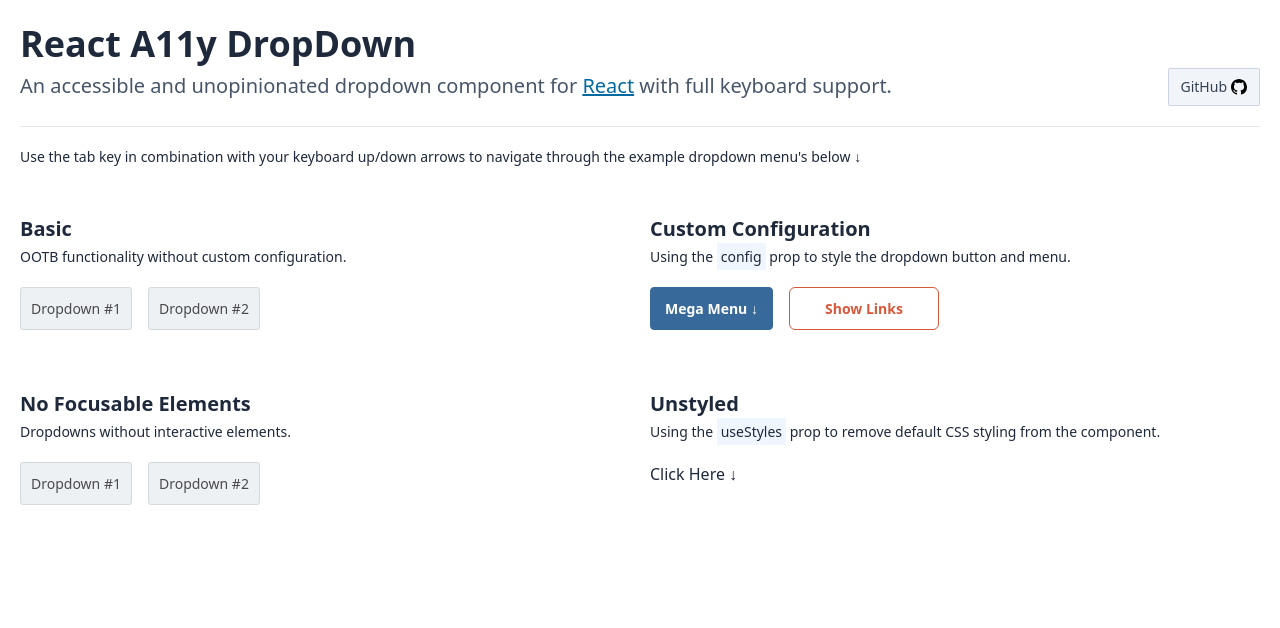
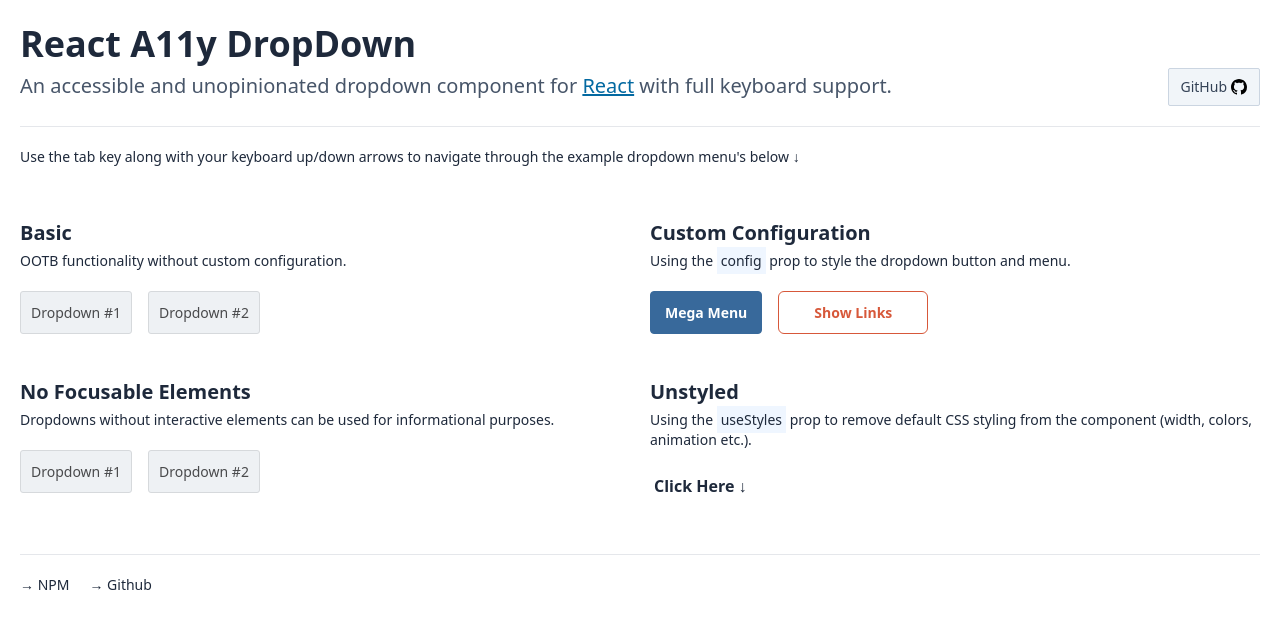
Before and after one commit to dcooney/react-a11y-dropdown, a React (Create React App) app: page / in a window 1280 px wide. Shown: the top 628 px of the page. Built offline with nearby package versions, Linux system fonts and the light colour scheme.

Commit message:
Updated default config and style props

```diff
--- a/src/App.js
+++ b/src/App.js
@@ -9,17 +9,20 @@ import MegaMenu from './pages/home/MegaMenu'
 export default function App() {
    const drop = useRef()
 
-   const handleClick = (e) => {
+   /**
+    * Close the custom dropmenu.
+    */
+   const handleClick = () => {
       drop.current.close()
    }
 
    return (
-      <div className="container mx-auto px-5 text-slate-800 pb-15">
+      <div className="container mx-auto px-5 text-slate-800">
          <Intro />
 
-         <div className="grid grid-cols-2 gap-5 pt-2">
-            <div className="py-5">
-               <h3 className="text-xl font-bold mb-1">Basic</h3>
+         <main className="grid sm:grid-cols-2 gap-5 pt-5 pb-10">
+            <section className="py-3">
+               <h3 className="text-lg sm:text-xl font-bold mb-1">Basic</h3>
                <p className="text-sm mb-5">
                   OOTB functionality without custom configuration.
                </p>
@@ -31,17 +34,19 @@ export default function App() {
                      <MenuTwo />
                   </DropDown>
                </div>
-            </div>
+            </section>
 
-            <div className="py-5">
-               <h3 className="text-xl font-bold mb-1">Custom Configuration</h3>
+            <section className="py-3">
+               <h3 className="text-lg sm:text-xl font-bold mb-1">
+                  Custom Configuration
+               </h3>
                <p className="text-sm mb-5">
                   Using the <span className="bg-blue-50 p-1">config</span> prop
                   to style the dropdown button and menu.
                </p>
                <div className="flex flex-nowrap items-center gap-4 self-start">
                   <DropDown
-                     label="Mega Menu <span>&darr;</span>"
+                     label="Mega Menu"
                      config={{
                         button: {
                            background: '#38699b',
@@ -59,8 +64,13 @@ export default function App() {
                         dropdown: {
                            background: '#f3f7fb',
                            border: '1px solid #d6dfe9',
-                           width: '475px',
-                           maxHeight: 'none'
+                           width: '500px',
+                           transition:
+                              'transform 0.25s cubic-bezier(0.24, 0.22, 0.015, 1.56), opacity 0.15s ease-in-out, visibility 0.15s ease-in-out',
+                           top: '95%',
+                           active: {
+                              top: '102%'
+                           }
                         }
                      }}
                   >
@@ -94,7 +104,7 @@ export default function App() {
                               color: '#fff'
                            }
                         },
-                        wrapper: {
+                        container: {
                            width: '150px'
                         },
                         dropdown: {
@@ -102,24 +112,32 @@ export default function App() {
                            background: '#fff',
                            borderColor: '#c34426',
                            borderRadius: '0 0 6px 6px',
-                           transform: 'none'
+                           transform: null
                         }
                      }}
                   >
                      <div>
                         <MenuOne />
-                        <div className="flex justify-end text-xs">
-                           <button onClick={() => handleClick()}>Close</button>
+                        <div className="flex justify-end text-xs mt-2">
+                           <button
+                              className="hover:underline"
+                              onClick={() => handleClick()}
+                           >
+                              Close
+                           </button>
                         </div>
                      </div>
                   </DropDown>
                </div>
-            </div>
+            </section>
 
-            <div className="py-5">
-               <h3 className="text-xl font-bold mb-1">No Focusable Elements</h3>
+            <section className="py-3">
+               <h3 className="text-lg sm:text-xl font-bold mb-1">
+                  No Focusable Elements
+               </h3>
                <p className="text-sm mb-5">
-                  Dropdowns without interactive elements.
+                  Dropdowns without interactive elements can be used for
+                  informational purposes.
                </p>
                <div className="flex flex-nowrap items-center gap-4 self-start">
                   <DropDown label="Dropdown #1">
@@ -129,22 +147,43 @@ export default function App() {
                      <MenuThree />
                   </DropDown>
                </div>
-            </div>
+            </section>
 
-            <div className="py-5">
-               <h3 className="text-xl font-bold mb-1">Unstyled</h3>
+            <section className="py-3">
+               <h3 className="text-lg sm:text-xl font-bold mb-1">Unstyled</h3>
                <p className="text-sm mb-5">
                   Using the <span className="bg-blue-50 p-1">useStyles</span>{' '}
-                  prop to remove default CSS styling from the component.
+                  prop to remove default CSS styling from the component (width,
+                  colors, animation etc.).
                </p>
                <DropDown
                   label="Click Here <span>&darr;</span>"
+                  buttonClassName="font-semibold p-1"
                   useStyles={false}
+                  config={{
+                     dropdown: {
+                        top: null
+                     }
+                  }}
                >
                   <MenuOne />
                </DropDown>
-            </div>
-         </div>
+            </section>
+         </main>
+         <footer className="pt-5 border-t">
+            <ul className="flex gap-5 text-sm">
+               <li>
+                  <a href="https://www.npmjs.com/package/react-a11y-dropdown">
+                     &rarr; NPM
+                  </a>
+               </li>
+               <li>
+                  <a href="https://github.com/dcooney/react-a11y-dropdown">
+                     &rarr; Github
+                  </a>
+               </li>
+            </ul>
+         </footer>
       </div>
    )
 }
--- a/src/lib/components/DropDown/defaults.js
+++ b/src/lib/components/DropDown/defaults.js
@@ -11,6 +11,7 @@ module.exports = {
       fontWeight: '400',
       margin: '0',
       padding: '10px',
+      transition: null,
       width: 'auto',
       hover: {
          background: '#eaedef',
@@ -18,37 +19,33 @@ module.exports = {
          color: '#242526',
          borderRadius: null
       },
-      active: {
-         background: null,
-         borderColor: null,
-         color: null,
-         borderRadius: null
-      }
+      active: {}
    },
    dropdown: {
       background: '#fff',
       border: '1px solid #d6d9dc',
       borderRadius: '3px',
-      boxShadow: '0 10px 20px rgba(88, 92, 95, 0.1)',
+      boxShadow: '0 8px 16px rgba(88, 92, 95, 0.15)',
       display: 'block',
       left: '0',
       margin: '0',
-      maxHeight: '300px',
-      minWidth: 'auto',
+      maxHeight: null,
+      minWidth: null,
       overflowY: 'auto',
       padding: '10px',
       position: 'absolute',
       transform: 'scale(0.95)',
-      transition:
-         'transform 0.25s cubic-bezier(0.24, 0.22, 0.015, 1.56), opacity 0.15s ease-in-out, visibility 0.15s ease-in-out',
+      transition: 'all 0.15s ease',
       top: '100%',
       width: '250px',
       zIndex: 99999,
       active: {
+         left: null,
+         top: null,
          transform: 'scale(1)'
       }
    },
-   wrapper: {
+   container: {
       width: 'auto'
    }
 }
--- a/src/pages/home/Intro.js
+++ b/src/pages/home/Intro.js
@@ -1,6 +1,6 @@
 export default function Intro() {
    return (
-      <div className="text-slate-800">
+      <header className="text-slate-800">
          <h1 className="text-3xl sm:text-4xl font-black mb-2 pt-6">
             React A11y DropDown
          </h1>
@@ -38,9 +38,9 @@ export default function Intro() {
             </a>
          </div>
          <p className="mb-5 text-sm">
-            Use the tab key in combination with your keyboard up/down arrows to
-            navigate through the example dropdown menu's below &darr;
+            Use the tab key along with your keyboard up/down arrows to navigate
+            through the example dropdown menu's below &darr;
          </p>
-      </div>
+      </header>
    )
 }
--- a/src/pages/home/MegaMenu.js
+++ b/src/pages/home/MegaMenu.js
@@ -4,11 +4,11 @@ export default function MegaMenu() {
    return (
       <div className="text-slate-900">
          <h3 className="text-md font-bold p-1">This is a Mega Menu</h3>
-         <p className="text-sm text-slate-700 px-1 mb-2 pb-2">
+         <p className="text-xs text-slate-700 px-1 mb-2 pb-2">
             You can put whatever you'd like here as it's not controlled by the
             component at all.
          </p>
-         <div className="grid grid-cols-3 gap-2 py-3 px-1 border-t">
+         <div className="grid grid-cols-3 gap-5 py-3 px-1 border-t">
             <div>
                <h4 className="font-bold text-xs uppercase p-1 mb-1">
                   Column #1
--- a/src/pages/home/MenuOne.js
+++ b/src/pages/home/MenuOne.js
@@ -1,29 +1,24 @@
 export default function MenuOne() {
    return (
       <ul className="text-sm">
-         <li>
+         <li className="border-b py-1">
             <a href="#" className="block w-full text-left p-1 hover:underline">
                Link One
             </a>
          </li>
-         <li>
+         <li className="border-b py-1">
             <a href="#" className="block w-full text-left p-1 hover:underline">
                Link Two
             </a>
          </li>
-         <li>
+         <li className="border-b py-1">
             <a href="#" className="block w-full text-left p-1 hover:underline">
                Link Three
             </a>
          </li>
-         <li>
+         <li className="py-1">
             <a href="#" className="block w-full text-left p-1 hover:underline">
                Link Four
-            </a>
-         </li>
-         <li>
-            <a href="#" className="block w-full text-left p-1 hover:underline">
-               Link Five
             </a>
          </li>
       </ul>
```
Also changed, not shown: src/lib/components/DropDown/DropDown.js, src/lib/components/DropDown/styles.js, 1 other file (tests, documents, lock files or other folders).
